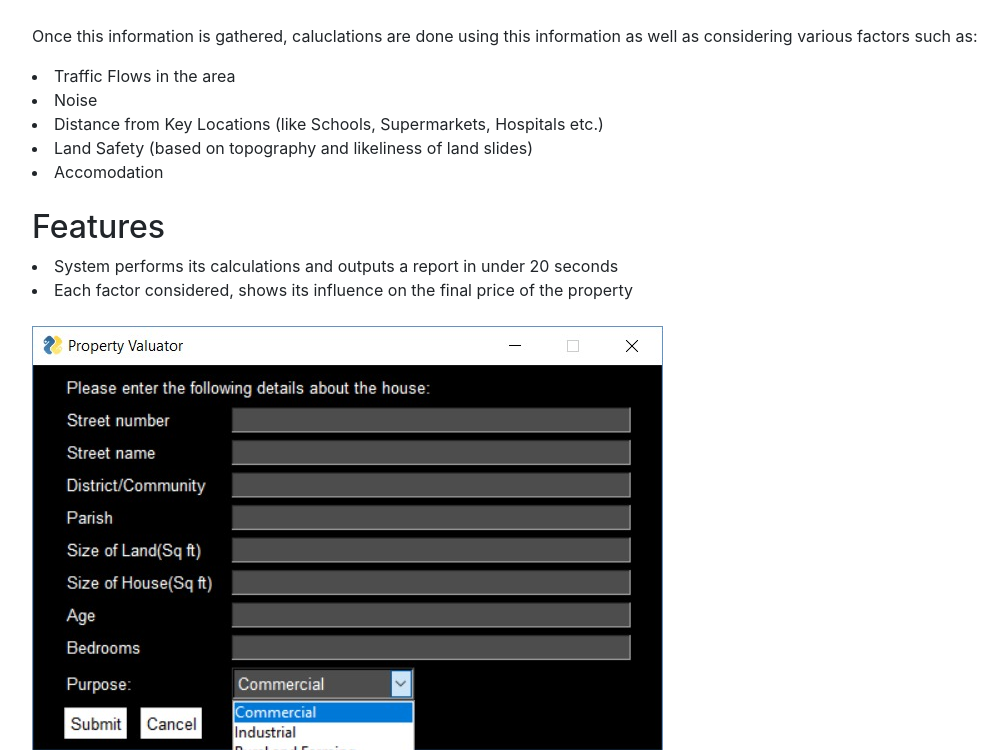
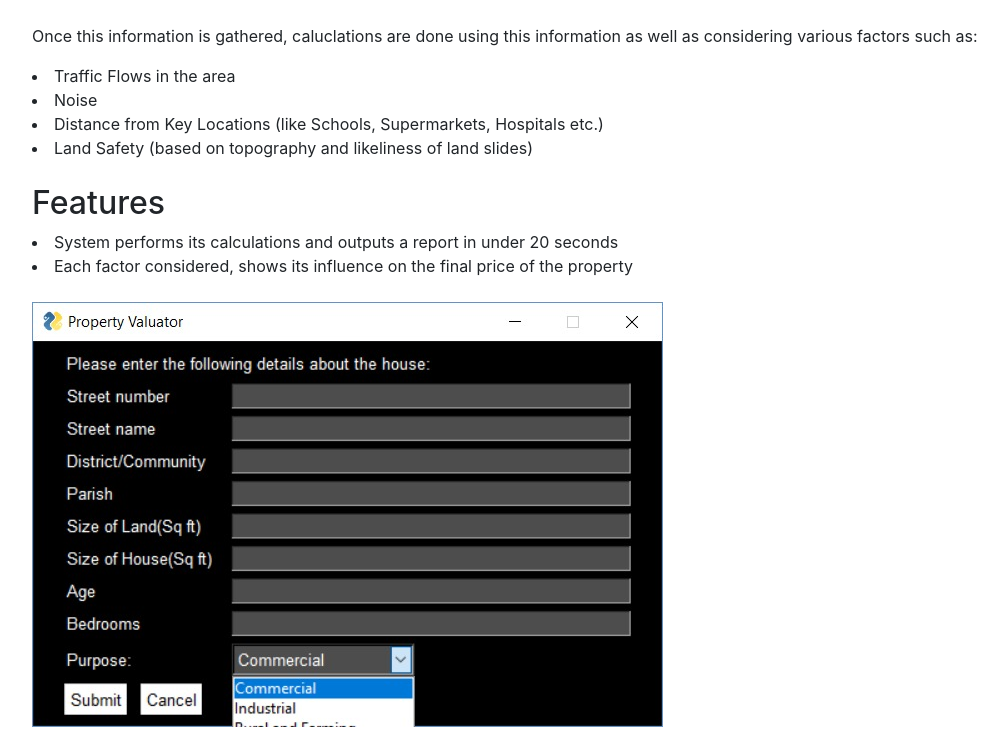
Before and after one commit to brianbeckford/capstonewebsite, a Flask app: page / in a window 1280 px wide. Shown: the part 660-1410 px from the top of the page, without its empty margins (53-1060 px from the left). Run offline with Flask 2, Linux system fonts and the light colour scheme; some libraries are stand-ins or nearby versions.

Commit message:
Capstone Website

```diff
--- a/app/templates/home.html
+++ b/app/templates/home.html
@@ -38,7 +38,7 @@ We wanted to add some transparency by showing the factors considered when appras
 <li>Noise</li>
 <li>Distance from Key Locations (like Schools, Supermarkets, Hospitals etc.)</li>
 <li>Land Safety (based on topography and likeliness of land slides)</li>
-<li>Accomodation</li>
+
 
 <br>
 
```
